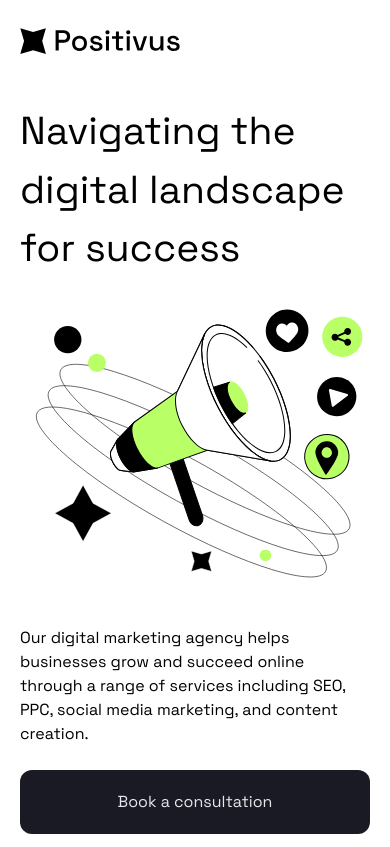
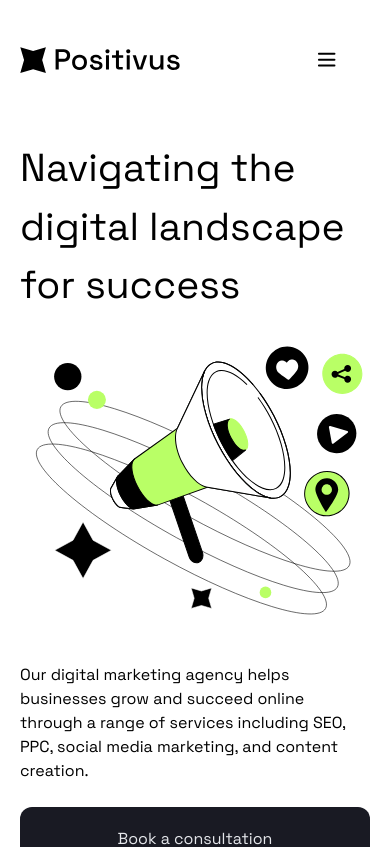
Before and after one commit to LucasMCFidelis/Positivus-Landing-Page, a React (Vite) app: page / in a window 390 px wide. Shown: the top 847 px of the page. Built offline with nearby package versions, Linux system fonts and the light colour scheme; what @savvywombat/tailwindcss-grid-areas would draw is missing.

Commit message:
Cria menu retratil com HeaderMain para telas menores que 1024px

```diff
--- a/src/components/sectionPage/SectionHeaderMain.tsx
+++ b/src/components/sectionPage/SectionHeaderMain.tsx
@@ -1,18 +1,59 @@
+import { useState } from "react";
 import { Button } from "../button";
 import { Card } from "../cards";
 import { Header } from "../header";
+import { Menu, X } from "lucide-react";
 
 export function SectionHeaderMain() {
+    const [isOpenMenu, setIsOpenMenu] = useState(false)
+    function openMenu() {
+        setIsOpenMenu(true)
+    }
+    function closeMenu() {
+        setIsOpenMenu(false)
+    }
+    const sizeButtons = window.innerWidth < 1024 ? '6vw' : '2vw'
+
     return (
-            <Header.Root>
-                <Card.Logo
-                    styleLogo="black"
-                    size="lg"
-                />
+        <Header.Root >
+            <Card.Logo
+                styleLogo="black"
+                size="lg"
+            />
+            {window.innerWidth < 1024 ? (
+                <div className="flex flex-col">
+                    {isOpenMenu ? (
+                        <div className="fixed inset-0 bg-black/80 flex items-start justify-end">
+                            <Card.Wrapper bgColor="tertiary" size="sm" className="space-y-5 m-4 flex flex-col items-end">
+                                <Button
+                                    colorBG={"dark"}
+                                    onClick={closeMenu}
+                                    className="w-fit"
+                                >
+                                    <X size={sizeButtons}/>
+                                </Button>
+                                <Card.Nav direction="dynamic" />
+                                <Button text={"Request a quotes"} colorBG={"white"} border={true}></Button>
+                            </Card.Wrapper>
+                        </div>
+                    ) : (
+                        <>
+                            <Button
+                                colorBG={"transparent"}
+                                onClick={openMenu}
+                                className="w-fit"
+                            >
+                                <Menu size={sizeButtons}/>
+                            </Button>
+                        </>
+                    )}
+                </div>
+            ) : (
                 <div className="flex items-center space-x-10">
-                    <Card.Nav direction="row"/>
-                    <Button text={"Request a quotes"} colorBG={"transparent"} className="hidden lg:block"></Button>
+                    <Card.Nav direction="row" />
+                    <Button text={"Request a quotes"} colorBG={"transparent"} border={true} className="hidden lg:block"></Button>
                 </div>
-            </Header.Root>
+            )}
+        </Header.Root>
     )
 }
```
